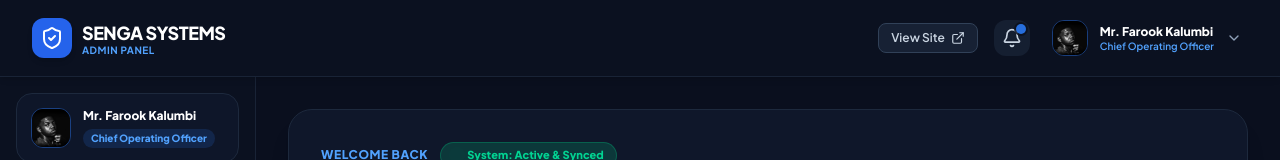
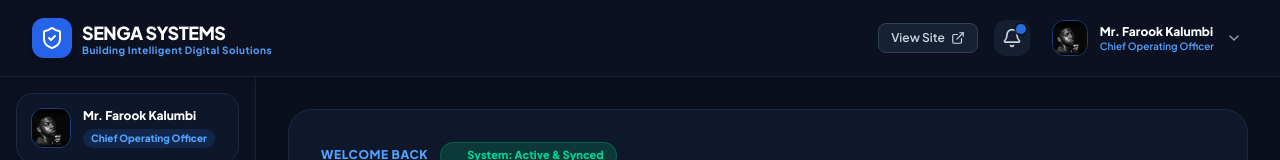
Before and after one commit to FAROOKKALUMBI/SENGA-SYSTEMS-WEBSITE, a React (Vite) app: page /admin in a window 1280 px wide. Shown: the top 160 px of the page. Built offline with nearby package versions, Linux system fonts and the light colour scheme.

Commit message:
style(admin): update top left header logo tagline to 'Building Intelligent Digital Solutions'

```diff
--- a/src/pages/admin/AdminLayout.jsx
+++ b/src/pages/admin/AdminLayout.jsx
@@ -28,10 +28,10 @@ export default function AdminLayout() {
   const [notificationsOpen, setNotificationsOpen] = useState(false);
 
   const currentUser = user || {
-    name: 'Farook Kalumbi',
+    name: 'Mr. Farook Kalumbi',
     title: 'Chief Operating Officer',
     role: 'System Administrator',
-    avatar: 'https://images.unsplash.com/photo-1534528741775-53994a69daeb?auto=format&fit=crop&w=200&q=80'
+    avatar: '/farook_avatar.jpg'
   };
 
   const navItems = [
@@ -56,7 +56,7 @@ export default function AdminLayout() {
       {/* 1. TOP HEADER */}
       <header className="sticky top-0 z-40 bg-[#0B1120] border-b border-slate-800/80 px-4 md:px-8 py-3.5 flex items-center justify-between shadow-md">
 
-        {/* Brand & Admin Panel Badge */}
+        {/* Brand & Tagline */}
         <div className="flex items-center gap-3">
           <Link to="/admin/dashboard" className="flex items-center gap-2.5">
             <div className="w-10 h-10 rounded-xl bg-[#2563EB] flex items-center justify-center text-white shadow-md">
@@ -64,7 +64,7 @@ export default function AdminLayout() {
             </div>
             <div>
               <span className="font-extrabold text-lg text-white tracking-tight block">SENGA SYSTEMS</span>
-              <span className="text-[10px] font-bold uppercase tracking-wider text-blue-400 block -mt-1">Admin Panel</span>
+              <span className="text-[10px] font-bold tracking-wider text-blue-400 block -mt-1">Building Intelligent Digital Solutions</span>
             </div>
           </Link>
         </div>
```
